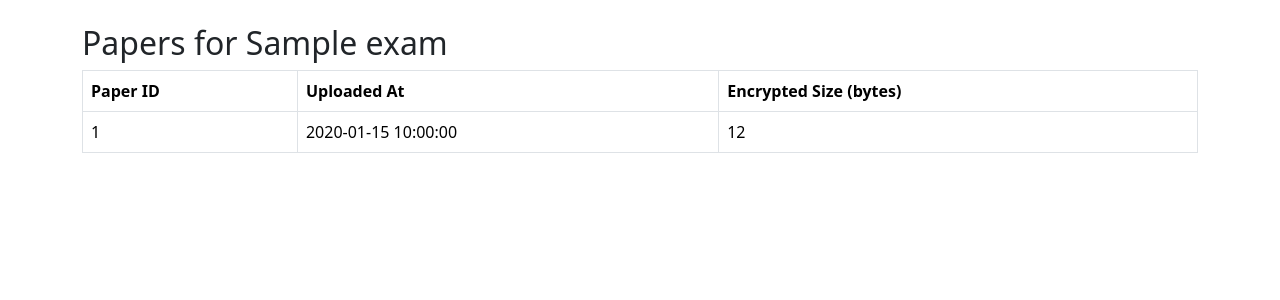
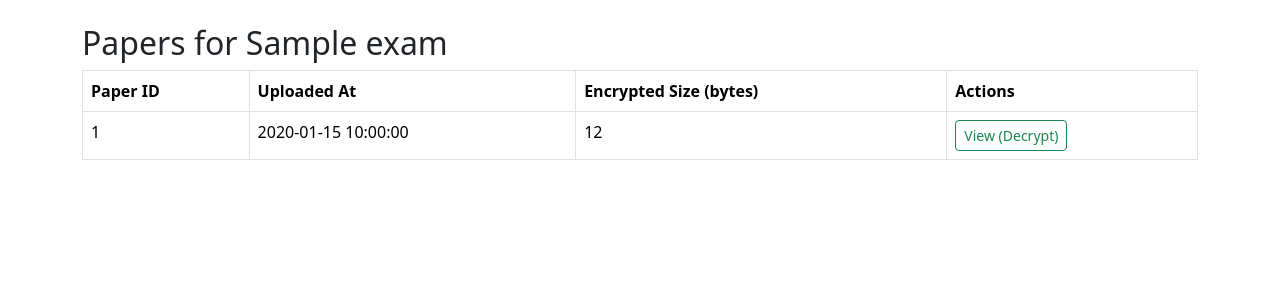
Before and after one commit to vishugediya26/secureexam-portal, a Flask app: page /exams/1/papers in a window 1280 px wide. Shown: the part 50-350 px from the top of the page. Run offline with Flask 3, Linux system fonts and the light colour scheme; tables that the repository leaves empty hold one stand-in row (values such as "Sample post").

Commit message:
Add paper decryption and view functionality

```diff
--- a/app/exams/routes.py
+++ b/app/exams/routes.py
@@ -2,7 +2,7 @@ from flask import Blueprint, render_template, request, redirect, url_for
 from datetime import datetime
 from app import db
 from app.models import Exam, Paper
-from app.crypto_utils import encrypt_text
+from app.crypto_utils import encrypt_text, decrypt_text
 
 exams_bp = Blueprint('exams', __name__)
 
@@ -40,3 +40,10 @@ def list_papers(exam_id):
     exam = Exam.query.get_or_404(exam_id)
     papers = Paper.query.filter_by(exam_id=exam.id).all()
     return render_template('exams/papers.html', exam=exam, papers=papers)
+
+@exams_bp.route('/exams/<int:exam_id>/papers/<int:paper_id>/view')
+def view_paper(exam_id, paper_id):
+    exam = Exam.query.get_or_404(exam_id)
+    paper = Paper.query.get_or_404(paper_id)
+    decrypted_content = decrypt_text(paper.encrypted_content)
+    return render_template('exams/view_paper.html', exam=exam, paper=paper, decrypted_content=decrypted_content)
--- a/app/templates/exams/papers.html
+++ b/app/templates/exams/papers.html
@@ -2,13 +2,14 @@
 {% block content %}
 <h2>Papers for {{ exam.subject }}</h2>
 <table class="table table-bordered">
-  <thead><tr><th>Paper ID</th><th>Uploaded At</th><th>Encrypted Size (bytes)</th></tr></thead>
+  <thead><tr><th>Paper ID</th><th>Uploaded At</th><th>Encrypted Size (bytes)</th><th>Actions</th></tr></thead>
   <tbody>
     {% for paper in papers %}
     <tr>
       <td>{{ paper.id }}</td>
       <td>{{ paper.uploaded_at }}</td>
       <td>{{ paper.encrypted_content|length }}</td>
+      <td><a href="{{ url_for('exams.view_paper', exam_id=exam.id, paper_id=paper.id) }}" class="btn btn-sm btn-outline-success">View (Decrypt)</a></td>
     </tr>
     {% endfor %}
   </tbody>
```
Also changed, not shown: app/templates/exams/view_paper.html (added, +11 -0 lines).
